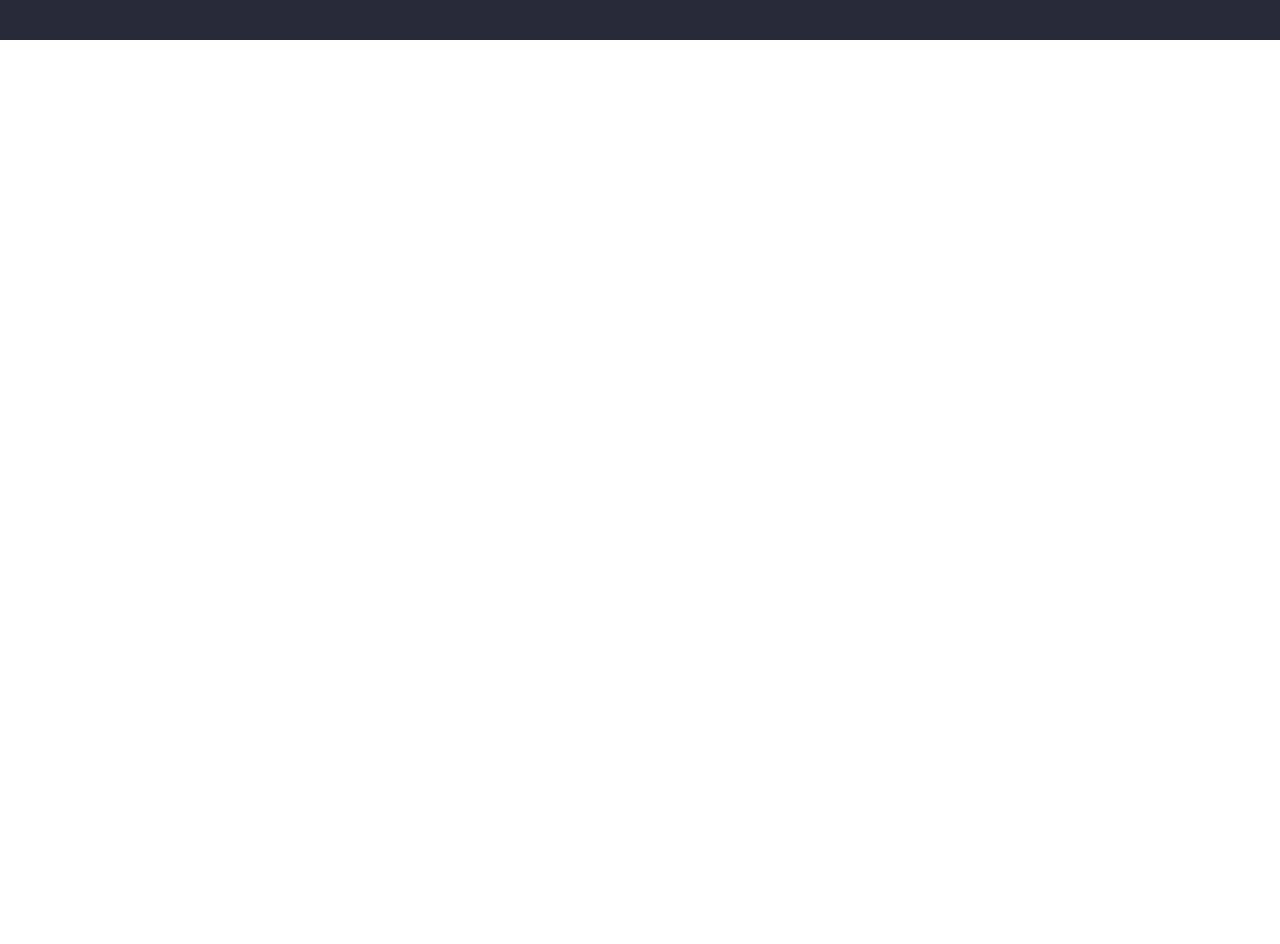
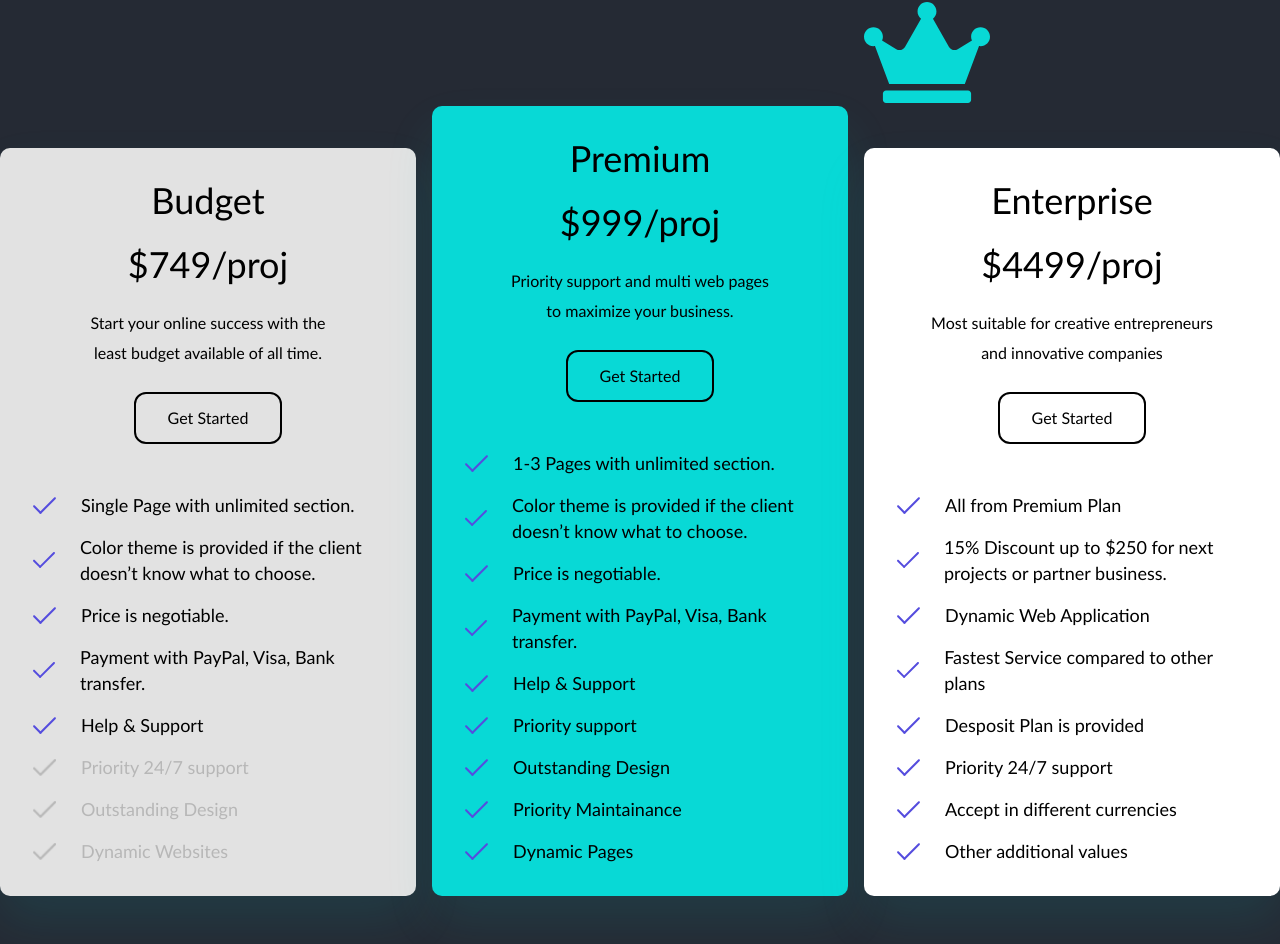
Before and after one commit to KyawZinThant22/fomio, a React (Create React App) app: page / in a window 1280 px wide. Shown: the part 3475-4419 px from the top of the page. Before the commit the page ends 3515 px from the top, so only its background shows below. Built offline with nearby package versions, Linux system fonts and the light colour scheme.

Commit message:
pricingCard

```diff
--- a/src/App.js
+++ b/src/App.js
@@ -1,6 +1,7 @@
 import './App.css';
 import Navbar from './Components/Navbar';
 import Hero from './Page/Hero';
+import Pricing from './Page/Pricing';
 import Service from './Page/Service';
 import Work from './Page/Work';
 
@@ -11,6 +12,7 @@ function App() {
       <Hero/>
       <Work/>
       <Service/>
+      <Pricing/>
     </div>
   );
 }
--- a/src/Components/Feedback.jsx
+++ b/src/Components/Feedback.jsx
@@ -2,7 +2,7 @@ import { feedback } from "../data";
 import dot from "../assets/dot.png";
 const Feedback = () => {
   return (
-    <div className="h-screen mt-28 flex flex-col lg:flex-row  lg:w-[1300px] container sm:-w-[300px] xs-w-[361px] mx-auto relative ">
+    <div className=" mt-28 flex flex-col lg:flex-row  lg:w-[1300px] container sm:-w-[300px] xs-w-[361px] mx-auto relative ">
         {/* //left site */}
       <div>
         <h1 className="text-white lg:text-5xl   xl:text-6xl xs:text-2xl xs:w-[18rem] xs:text-center lg:text-start xs:mb-8 xs:mx-auto font-bold xl:w-[39rem] lg:w-[30rem] leading-[80px] lg:mb-6">
--- a/src/Components/PricingCard.jsx
+++ b/src/Components/PricingCard.jsx
@@ -0,0 +1,33 @@
+import React from "react";
+import check from "../assets/checkIcon.svg"
+import whiteCheck from "../assets/whiteCheck.png"
+
+const PricingCard = ({ card, color }) => {
+  return (
+    <div className={` ${color} md:w-[500px] xs:[300px]  sm:w-[400px]  xs:mx-4 sm:mx-auto p-8 rounded-[10px]  priceCard`}>
+      <div className="text-center space-y-6">
+        <h1 className="text-4xl">{card.plan}</h1>
+        <h1 className="text-4xl">{card.price}</h1>
+        <p className={` mx-auto leading-[30px]`} style={{width: `${card.bodyWidth}`}} >{card.body}</p>
+        <button className="border-solid border-[2px] border-dark p-3 px-8  rounded-xl">Get Started</button>
+      </div>
+        <ul className="mt-12 space-y-4">
+            {card.benefit.map((data)=>(
+                <li className="flex items-center gap-6 leading-[26px] text-lg" key={data}>
+                    <img src={check} className="w-[25px]" alt="check mark" />
+                    {data}
+                </li>
+            ))}
+            {card.nonBenefit.map((data)=>(
+                <li className="flex items-center gap-6 leading-[26px] text-lg text-nonWhite" key={data}>
+                    <img src={whiteCheck} className="w-[25px] " alt="check mark" />
+                    {data}
+                </li>
+            ))}
+        </ul>
+
+    </div>
+  );
+};
+
+export default PricingCard;
--- a/src/Page/Pricing.jsx
+++ b/src/Page/Pricing.jsx
@@ -0,0 +1,36 @@
+import React from "react";
+import Header from "../Components/Header";
+import PricingCard from "../Components/PricingCard";
+import { PriceCard } from "../data";
+import king from "../assets/crown.svg";
+
+const Pricing = () => {
+  return (
+    <div className="mt-[11rem]  mb-52 relative" id="pricing ">
+      <div className="text-center space-y-6 ">
+        <h1 className="lg:text-4xl md:text-3xl xs:text-xl font-bold text-white leading-[60px]">
+          An Exceptional Service,{" "}
+          <span className="text-primary"> At a Right Price.</span>
+        </h1>
+        <p className="leading-[36px] text-white xs:text-lg lg:text-xl w-[341px] mx-auto">
+          Start with our most Popular plan and switch to Enterprise, as you grow
+        </p>
+      </div>
+
+      <img
+        src={king}
+        alt="crown"
+        className="absolute xl:flex hidden:md
+         left-[54rem]  top-[11rem]"
+      />
+
+      <div className="lg:mt-[10rem] xs:mt-[5rem] flex flex-col lg:flex-row lg:items-end md:items-center justify-center gap-4">
+        {PriceCard.map((card) => (
+          <PricingCard card={card} color={card.color} key={card.plan} />
+        ))}
+      </div>
+    </div>
+  );
+};
+
+export default Pricing;
--- a/src/data.js
+++ b/src/data.js
@@ -151,3 +151,67 @@ export const feedback = {
     time: "Laura , 12:31 PM",
   },
 };
+
+// pricing card
+
+
+export const PriceCard = [
+ {
+    plan: "Budget",
+    price: "$749/proj",
+    body: "Start your online success with the least budget available of all time.",
+    benefit: [
+      "Single Page with unlimited section.",
+      "Color theme is provided if the client doesn’t know what to choose.",
+      "Price is negotiable.",
+      "Payment with PayPal, Visa, Bank transfer.",
+      "Help & Support",
+    ],
+    nonBenefit :[
+
+      "Priority 24/7 support",
+      "Outstanding Design",
+      "Dynamic Websites",
+    ],
+    color : 'bg-dull',
+    bodyWidth : "16rem",
+    height : '904px',
+  },
+  {
+    plan: "Premium",
+    price: "$999/proj",
+    body: "Priority support and multi web pages  to maximize your business.",
+    benefit: [
+     "1-3 Pages with unlimited section.",
+     "Color theme is provided if the client doesn’t know what to choose.",
+     "Price is negotiable.",
+     "Payment with PayPal, Visa, Bank transfer.",
+     "Help & Support",
+     "Priority support",
+     "Outstanding Design",
+     "Priority Maintainance",
+     "Dynamic Pages"
+    ],
+    nonBenefit:[],
+    color : "bg-primary",
+    bodyWidth : "17rem"
+  },
+  {
+    plan: "Enterprise",
+    price: "$4499/proj",
+    body: "Most suitable for creative entrepreneurs and innovative companies",
+    benefit: [
+     "All from Premium Plan",
+     "15% Discount up to $250 for next projects or partner business.",
+     "Dynamic Web Application",
+     "Fastest Service compared to other plans",
+     "Desposit Plan is provided",
+     "Priority 24/7 support",
+     "Accept in different currencies",
+     "Other additional values"
+    ],
+    bodyWidth : "19rem",
+    color : "bg-white",
+    nonBenefit:[],
+  }
+]
--- a/src/index.css
+++ b/src/index.css
@@ -42,6 +42,11 @@ input:focus , textarea:focus{
 
 }
 
+.priceCard{
+  box-shadow: 0px 25px 50px 0px #08D9D61A;
+
+}
+
 body::-webkit-scrollbar {
   width: 1em;
 }
--- a/tailwind.config.js
+++ b/tailwind.config.js
@@ -24,6 +24,8 @@ module.exports = {
         white: "#FFFFFF",
 
         black: "#000000",
+
+        nonWhite : "rgba(183, 183, 183, 1)"
       },
     },
   },
```
Also changed, not shown: src/assets/whiteCheck.png (added).
